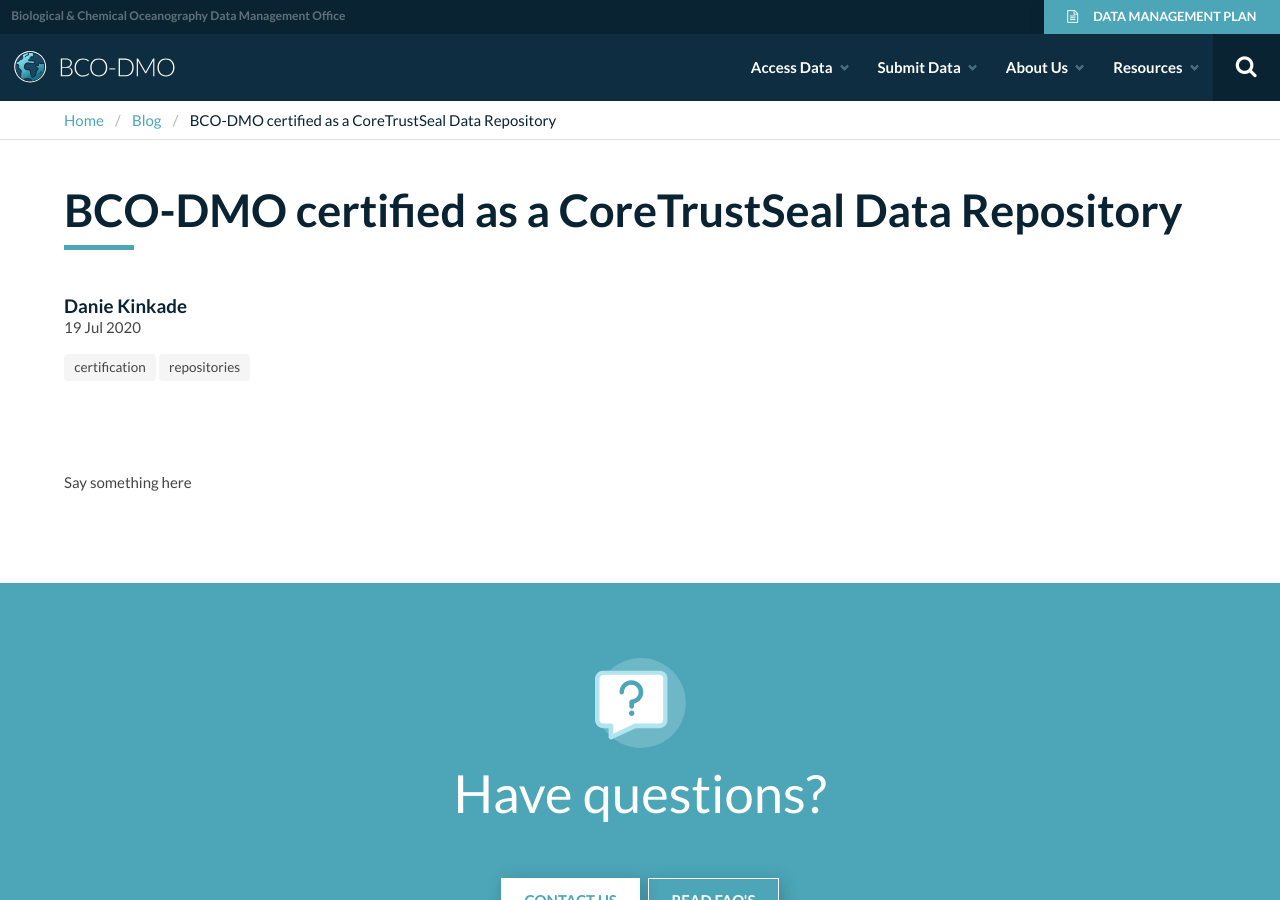
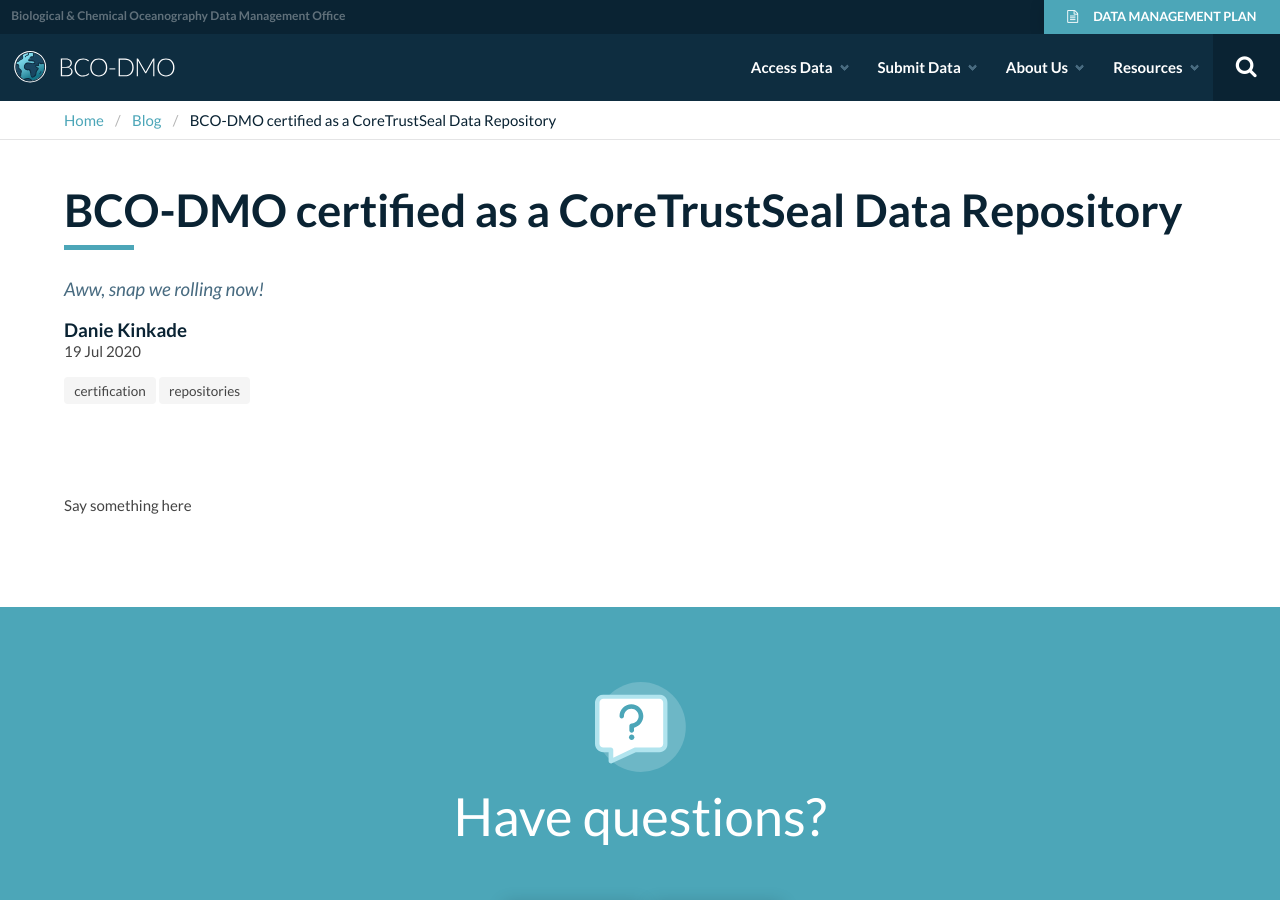
Before and after one commit to BCODMO/blog.bco-dmo.org, a Jekyll site: the page built from _posts/2020-07-19-core-trust-seal-certification.md, in a window 1280 px wide and 900 px high. Built offline with Jekyll 4.4.1, drawn with Linux system fonts in a browser that asks for light colours.

Commit message:
Update 2020-07-19-core-trust-seal-certification.md

```diff
--- a/_posts/2020-07-19-core-trust-seal-certification.md
+++ b/_posts/2020-07-19-core-trust-seal-certification.md
@@ -2,6 +2,7 @@
 layout: post
 type: BlogPosting
 title: "BCO-DMO certified as a CoreTrustSeal Data Repository"
+subtitle: "Aww, snap we rolling now!"
 description: "BCO-DMO was awarded the CoreeTrustSeal certification on July 13, 2020"
 author:
   name: Danie Kinkade
```
